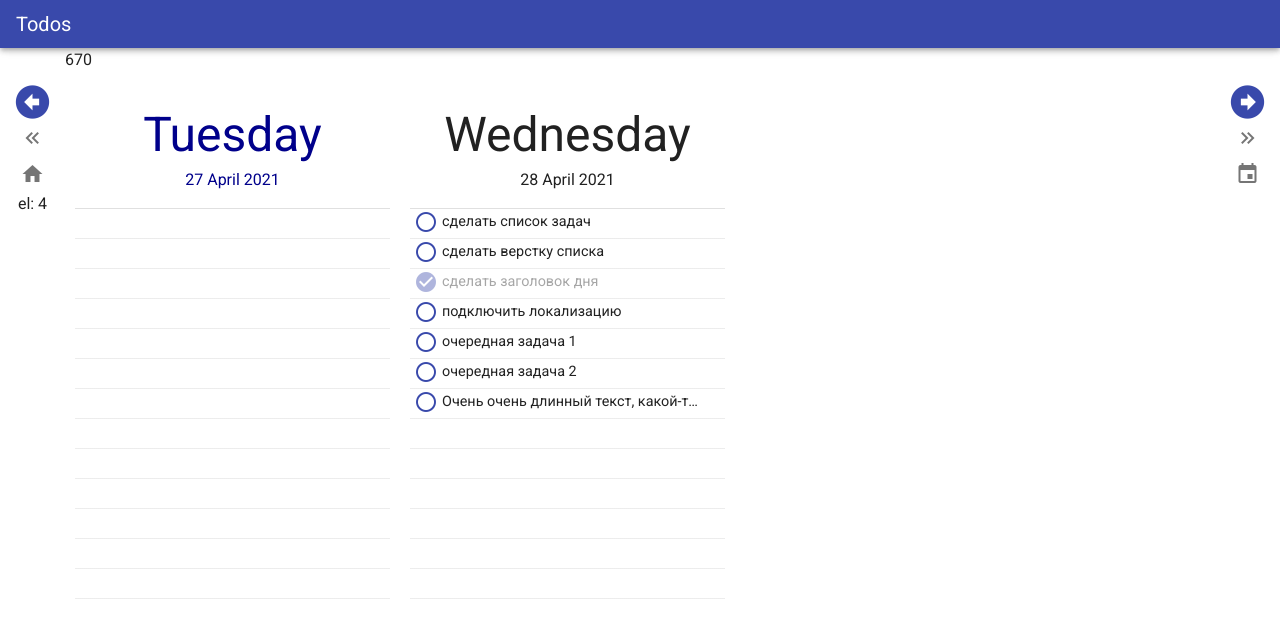
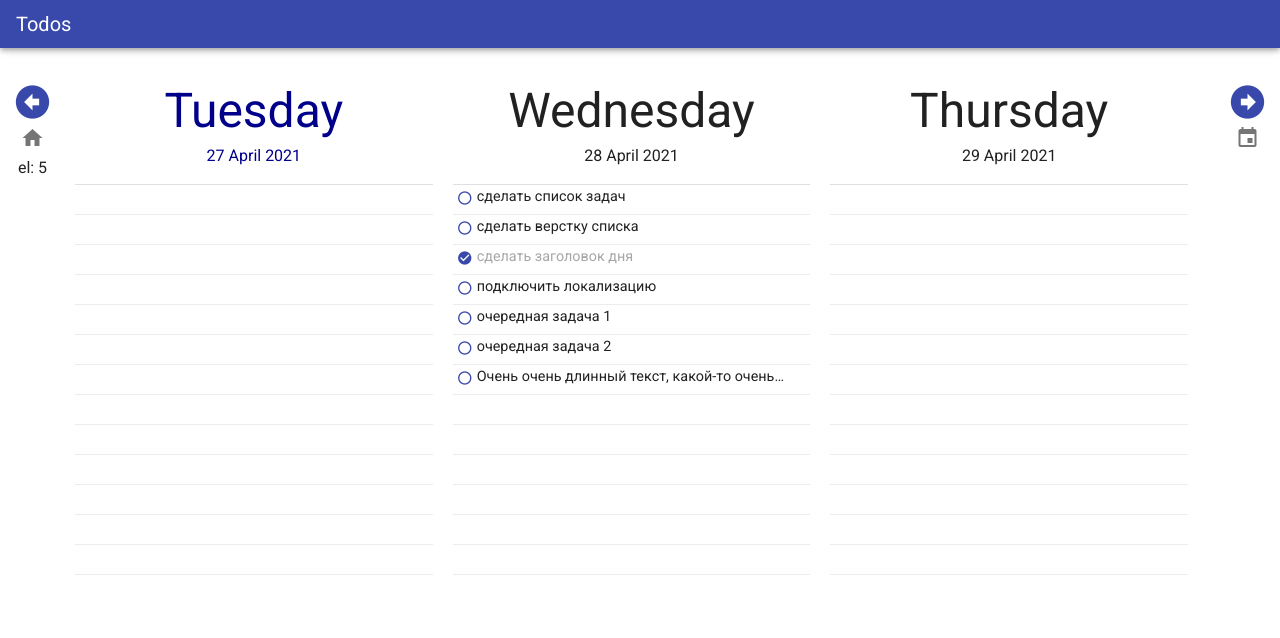
Before and after one commit to menyalin/todo_app_client, a Vue app: page / in a window 1280 px wide. Shown: the top 638 px of the page. Built offline with nearby package versions, Linux system fonts and the light colour scheme.

Commit message:
adaptive complete2

```diff
--- a/src/components/todos/carusel/index.vue
+++ b/src/components/todos/carusel/index.vue
@@ -1,6 +1,5 @@
 <template>
   <div class="todos-wrapper" :style="todosWrapperStyles">
-    {{ caruselWidth }}
     <transition-group
       class="todos"
       name="todos"
--- a/src/components/todos/carusel/taskItem.vue
+++ b/src/components/todos/carusel/taskItem.vue
@@ -19,16 +19,11 @@
       @mouseenter="showBtn = true"
       @mouseleave="showBtn = false"
     >
-      <div
-        class="px-1"
-        :class="{
-          completed: task.completed,
-        }"
-      >
-        <v-icon color="primary" v-if="task.completed">
+      <div class="px-1">
+        <v-icon small color="primary" v-if="task.completed">
           mdi-check-circle
         </v-icon>
-        <v-icon color="primary" v-else>
+        <v-icon small color="primary" v-else>
           mdi-checkbox-blank-circle-outline
         </v-icon>
       </div>
--- a/src/components/todos/index.vue
+++ b/src/components/todos/index.vue
@@ -9,14 +9,14 @@
         >
           <v-icon x-large> mdi-arrow-left-bold-circle </v-icon>
         </v-btn>
-        <v-btn
+        <!-- <v-btn
           @click="
             shiftDate({ count: -slidesOnScreen + 2, slides: slidesOnScreen })
           "
           icon
         >
           <v-icon> mdi-chevron-double-left </v-icon>
-        </v-btn>
+        </v-btn> -->
         <v-btn @click="resetCurrentDate" icon>
           <v-icon> mdi-home </v-icon>
         </v-btn>
@@ -24,7 +24,7 @@
       </side-panel>
     </div>
 
-    <div :style="{ 'z-index': '0' }" ref="carusel_wrapper">
+    <div :style="{ 'z-index': '0' }">
       <app-carusel
         :items="todosDays"
         :direction="slideDirection"
@@ -42,14 +42,14 @@
         >
           <v-icon x-large> mdi-arrow-right-bold-circle </v-icon>
         </v-btn>
-        <v-btn
+        <!-- <v-btn
           @click="
             shiftDate({ count: slidesOnScreen - 2, slides: slidesOnScreen })
           "
           icon
         >
           <v-icon> mdi-chevron-double-right </v-icon>
-        </v-btn>
+        </v-btn> -->
         <app-date-selector @changeCurrentDate="changeCurrentDate" />
       </side-panel>
     </div>
@@ -68,7 +68,6 @@ export default {
   name: "Todos_layout",
   data() {
     return {
-      caruselEl: null,
       caruselWidth: null,
     };
   },
@@ -94,7 +93,6 @@ export default {
   },
   mounted() {
     window.addEventListener("resize", this.resizeCarusel);
-    this.caruselEl = this.$refs.carusel_wrapper;
     this.resizeCarusel();
   },
   beforeDestroy() {
@@ -106,7 +104,7 @@ export default {
       this.setDate({ newDate, slides: this.slidesOnScreen });
     },
     resizeCarusel() {
-      this.caruselWidth = window.screen.width - 130;
+      this.caruselWidth = window.innerWidth - 147;
       this.$store.dispatch("initTodoDays", this.slidesOnScreen);
     },
     resetCurrentDate() {
--- a/src/store/todos.js
+++ b/src/store/todos.js
@@ -6,11 +6,11 @@ const setTodoDays = (baseDate = "", dayCount = 1) => {
   let resArr = [];
   let prevDays;
   switch (true) {
-    case dayCount < 4:
-      prevDays = -1;
+    case dayCount <= 5:
+      prevDays = -2;
       break;
     default:
-      prevDays = -2;
+      prevDays = -3;
   }
   const tmpDate = moment(baseDate);
   tmpDate.add(prevDays, "day");
```
